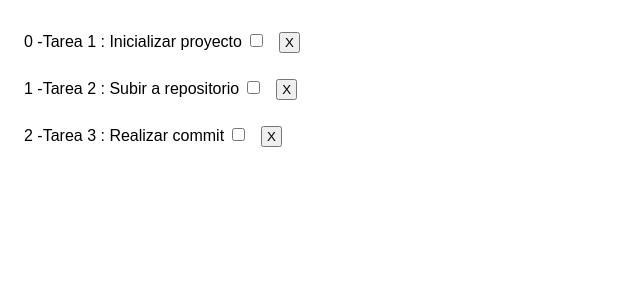
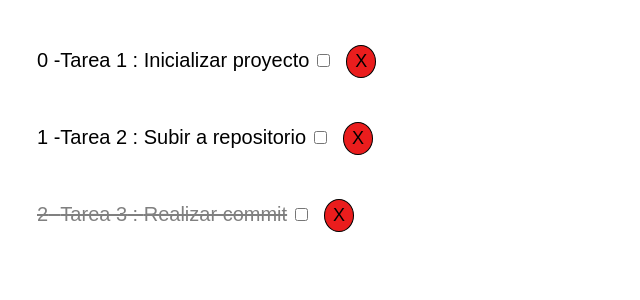
Before and after one commit to cruzmanuelar/React-States-Form-Router, a React (Create React App) app: page / in a window 1280 px wide. Shown: the top 300 px of the page, without its empty margins (0-640 px from the left). Built offline with nearby package versions, Linux system fonts and the light colour scheme.

Commit message:
PropTypes

```diff
--- a/src/componentes/Tarea.js
+++ b/src/componentes/Tarea.js
@@ -1,19 +1,44 @@
 import React from 'react';
+import PropTypes from 'prop-types';
 
 class Tarea extends React.Component{
+
+    estiloTarea(){
+        return {
+            fontSize:'20px',
+            color: this.props.tarea.hecho ? 'black' : 'gray',
+            textDecoration: this.props.tarea.hecho ? 'none' : 'line-through ',
+            backgroundColor:''
+        }
+    }
+
     render(){
+
         //Destructuring
         const { tarea } = this.props;
 
         return(
-            <div>
+            <p style={this.estiloTarea()}>
                 {tarea.id} -
                 {tarea.titulo} : {tarea.descripcion}
                 <input type="checkbox"/>
-                <button>X</button>
-            </div>
+                <button style={btnElimnar}>X</button>
+            </p>
         )
     }
 }
 
+Tarea.propTypes = {
+    tarea : PropTypes.object.isRequired
+}
+
+//Estilo en línea para el button
+const btnElimnar = {
+    fontSize:'18px',
+    borderRadius:'50%',
+    padding:'5px 8px',
+    backgroundColor:'#EA1D1D',
+    border:'1px solid black'
+}
+
 export default Tarea;
--- a/src/componentes/Tareas.js
+++ b/src/componentes/Tareas.js
@@ -1,5 +1,6 @@
 import React from 'react';
 import Tarea from './Tarea';
+import Proptypes from 'prop-types';
 
 class Tareas extends React.Component{
     render(){
@@ -12,4 +13,8 @@ class Tareas extends React.Component{
     }
 }
 
+Tareas.propTypes = {
+    tareas: Proptypes.array.isRequired
+}
+
 export default Tareas;
--- a/src/index.css
+++ b/src/index.css
@@ -11,6 +11,7 @@
 
 p,input, button{
     margin: 8px;
+    padding:10px;
 }
 
 button,input{
--- a/src/tareas/tareas.json
+++ b/src/tareas/tareas.json
@@ -15,7 +15,7 @@
         "id":2,
         "titulo":"Tarea 3",
         "descripcion":"Realizar commit",
-        "hecho":true
+        "hecho":false
     }
 
 ]
```
